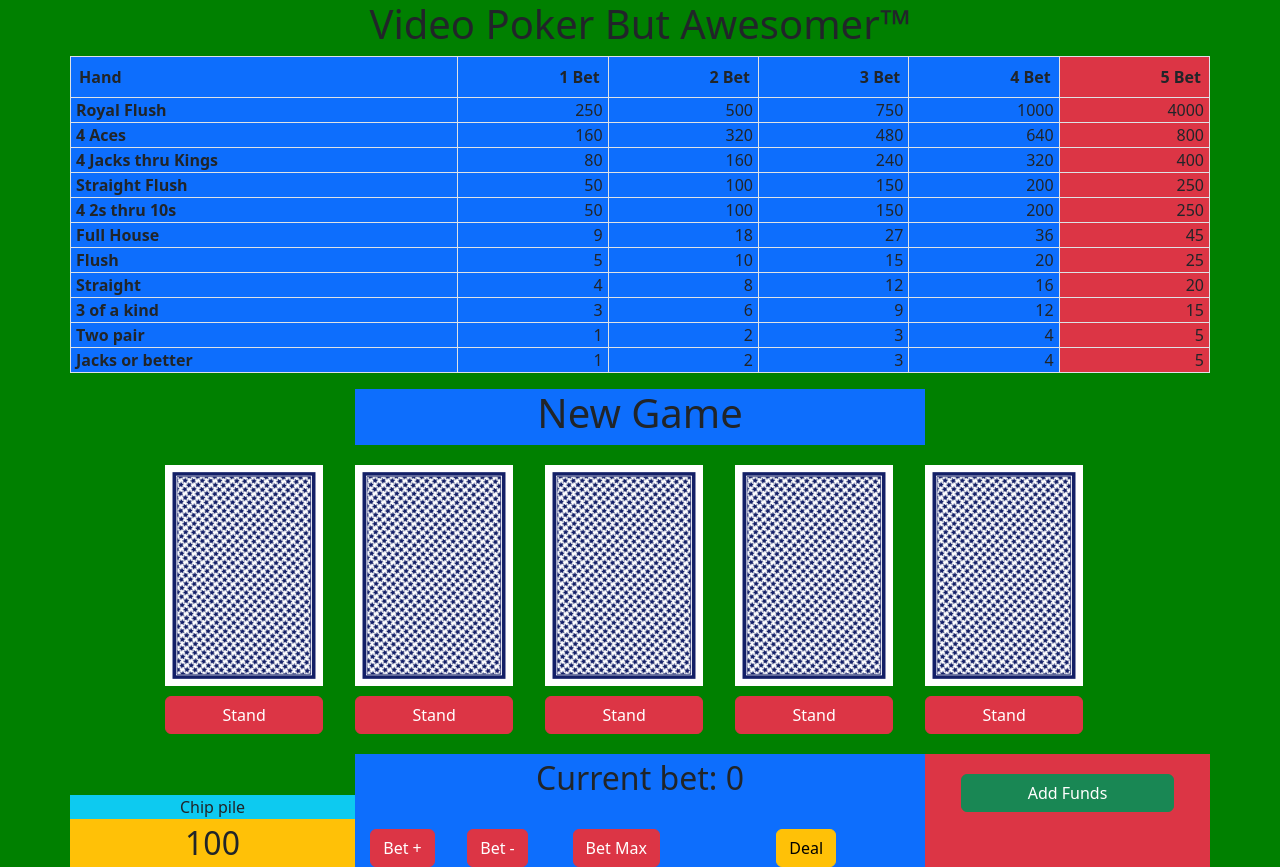
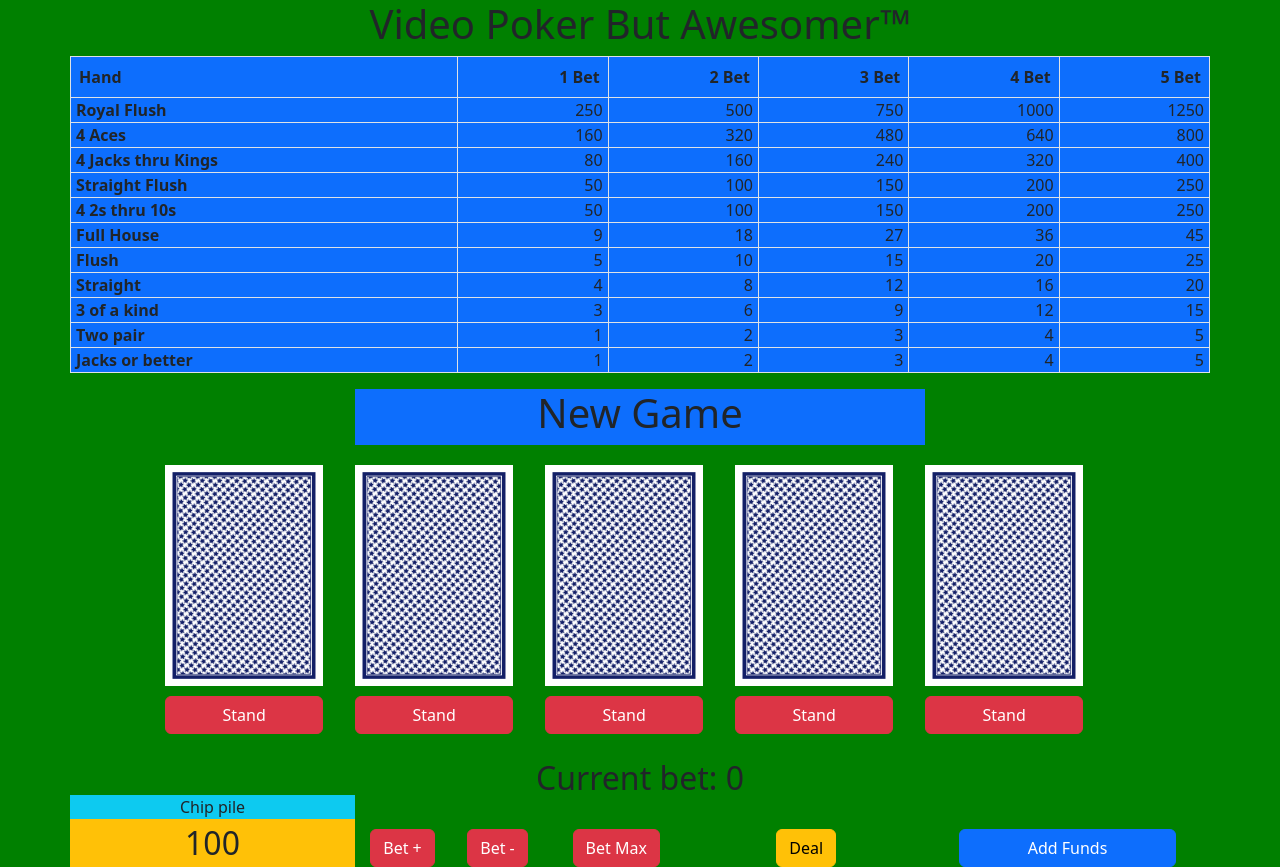
Before and after one commit to jmartymar/SEI-P1-Video-Poker, a plain HTML site: page index.html in a window 1280 px wide. Drawn offline with nearby package versions, Linux system fonts and the light colour scheme.

Commit message:
css/html and render fixes

```diff
--- a/css/styles.css
+++ b/css/styles.css
@@ -54,3 +54,11 @@ body{
 .card-row > div > img {
     width: 100%;
 }
+
+#add-funds {
+    padding: 0;
+}
+
+#add-funds-button {
+    margin-bottom: 0;
+}
--- a/index.html
+++ b/index.html
@@ -16,7 +16,7 @@
     <div class="container">
         <h1 class="title text-center">Video Poker But Awesomer™</h1>
         <div class="row">
-            <table id="hand-table" class="table table-bordered text-end">
+            <table id="hand-table" class="table table-bordered text-end bg-primary">
                 <thead>
                     <tr class="bg-primary">
                       <th scope="col" class="text-start">Hand</th>
@@ -24,97 +24,97 @@
                       <th scope="col" class="bet-2">2 Bet</th>
                       <th scope="col" class="bet-3">3 Bet</th>
                       <th scope="col" class="bet-4">4 Bet</th>
-                      <th scope="col" class="bg-danger bet-5">5 Bet</th>
+                      <th scope="col" class="bet-5">5 Bet</th>
                     </tr>
                 </thead>
                 <tbody>
-                    <tr id="royal-flush" class="bg-primary bet-row">
+                    <tr id="royal-flush" class="bet-row">
                         <th scope="row" class="text-start">Royal Flush</th>
                         <td class="bet-1">250</td>
                         <td class="bet-2">500</td>
                         <td class="bet-3">750</td>
                         <td class="bet-4">1000</td>
-                        <td class="bg-danger bet-5">4000</td>
+                        <td class="bet-5">1250</td>
                     </tr>
-                    <tr id="four-aces" class="bg-primary bet-row">
+                    <tr id="four-aces" class="bet-row">
                         <th scope="row" class="text-start">4 Aces</th>
                         <td class="bet-1">160</td>
                         <td class="bet-2">320</td>
                         <td class="bet-3">480</td>
                         <td class="bet-4">640</td>
-                        <td class="bg-danger bet-5">800</td>
+                        <td class="bet-5">800</td>
                     </tr>
-                    <tr id="four-aces-thru-kings" class="bg-primary bet-row">
+                    <tr id="four-aces-thru-kings" class="bet-row">
                         <th scope="row" class="text-start">4 Jacks thru Kings</th>
                         <td class="bet-1">80</td>
                         <td class="bet-2">160</td>
                         <td class="bet-3">240</td>
                         <td class="bet-4">320</td>
-                        <td class="bg-danger bet-5">400</td>
+                        <td class="bet-5">400</td>
                     </tr>
-                    <tr id="straight-flush" class="bg-primary bet-row">
+                    <tr id="straight-flush" class="bet-row">
                         <th scope="row" class="text-start">Straight Flush</th>
                         <td class="bet-1">50</td>
                         <td class="bet-2">100</td>
                         <td class="bet-3">150</td>
                         <td class="bet-4">200</td>
-                        <td class="bg-danger bet-5">250</td>
+                        <td class="bet-5">250</td>
                     </tr>
-                    <tr id="4-2s-thru-10s" class="bg-primary bet-row">
+                    <tr id="4-2s-thru-10s" class="bet-row">
                         <th scope="row" class="text-start">4 2s thru 10s</th>
                         <td class="bet-1">50</td>
                         <td class="bet-2">100</td>
                         <td class="bet-3">150</td>
                         <td class="bet-4">200</td>
-                        <td class="bg-danger bet-5">250</td>
+                        <td class="bet-5">250</td>
                     </tr>
-                    <tr id="full-house" class="bg-primary bet-row">
+                    <tr id="full-house" class="bet-row">
                         <th scope="row" class="text-start">Full House</th>
                         <td class="bet-1">9</td>
                         <td class="bet-2">18</td>
                         <td class="bet-3">27</td>
                         <td class="bet-4">36</td>
-                        <td class="bg-danger bet-5">45</td>
+                        <td class="bet-5">45</td>
                     </tr>
-                    <tr id="flush" class="bg-primary bet-row">
+                    <tr id="flush" class="bet-row">
                         <th scope="row" class="text-start">Flush</th>
                         <td class="bet-1">5</td>
                         <td class="bet-2">10</td>
                         <td class="bet-3">15</td>
                         <td class="bet-4">20</td>
-                        <td class="bg-danger bet-5">25</td>
+                        <td class="bet-5">25</td>
                     </tr>
-                    <tr id="straight" class="bg-primary bet-row">
+                    <tr id="straight" class="bet-row">
                         <th scope="row" class="text-start">Straight</th>
                         <td class="bet-1">4</td>
                         <td class="bet-2">8</td>
                         <td class="bet-3">12</td>
                         <td class="bet-4">16</td>
-                        <td class="bg-danger bet-5">20</td>
+                        <td class="bet-5">20</td>
                     </tr>
-                    <tr id="3-of-a-kind" class="bg-primary bet-row">
+                    <tr id="3-of-a-kind" class="bet-row">
                         <th scope="row" class="text-start">3 of a kind</th>
                         <td class="bet-1">3</td>
                         <td class="bet-2">6</td>
                         <td class="bet-3">9</td>
                         <td class="bet-4">12</td>
-                        <td class="bg-danger bet-5">15</td>
+                        <td class="bet-5">15</td>
                     </tr>
-                    <tr id="two-pair" class="bg-primary bet-row">
+                    <tr id="two-pair" class="bet-row">
                         <th scope="row" class="text-start">Two pair</th>
                         <td class="bet-1">1</td>
                         <td class="bet-2">2</td>
                         <td class="bet-3">3</td>
                         <td class="bet-4">4</td>
-                        <td class="bg-danger bet-5">5</td>
+                        <td class="bet-5">5</td>
                     </tr>
-                    <tr id="jacks-or-better" class="bg-primary bet-row">
+                    <tr id="jacks-or-better" class="bet-row">
                         <th scope="row" class="text-start">Jacks or better</th>
                         <td class="bet-1">1</td>
                         <td class="bet-2">2</td>
                         <td class="bet-3">3</td>
                         <td class="bet-4">4</td>
-                        <td class="bg-danger bet-5">5</td>
+                        <td class="bet-5">5</td>
                     </tr>
                 </tbody>
             </table>
@@ -189,7 +189,7 @@
                     </div>
                 </div>
             </div>
-            <div class="col-6 bg-primary text-center">
+            <div class="col-6 text-center">
                 <div class="row">
                     <div id="current-bet" class="col-12">
                         Current Bet:
@@ -212,19 +212,16 @@
                     </div>
                 </div>
             </div>
-            <div class="col-3 bg-danger text-center">
-                <!--
-                <div class="row">
+            <div id="add-funds-container" class="col-3 text-center d-flex">
+
+                <!-- <div class="row">
                     <div class="col-10 offset-1">
                         <button id="start-game-btn" type="button" class="btn btn-success col-12">Start Game</button>
                     </div>
-                </div>
-                -->
-                <div class="row">
-                    <div class="col-10 offset-1">
-                        <button id="add-funds-btn" type="button" class="btn btn-success col-12">Add Funds</button>
+                </div> -->
+                    <div id="add-funds" class="col-10 offset-1 align-self-end">
+                        <button id="add-funds-button" type="button" class="btn btn-primary col-12 ">Add Funds</button>
                     </div>
-                </div>
 
             </div>
         </div>
```
Also changed, not shown: js/app.js (+23 -73 lines).
